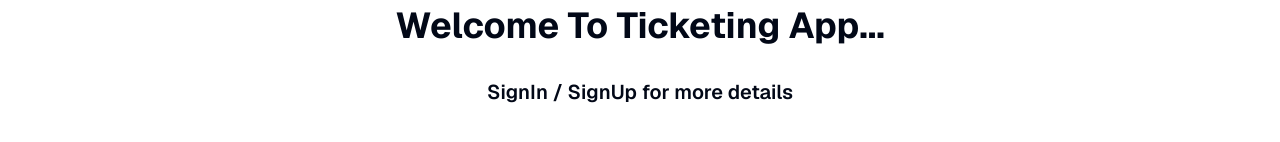
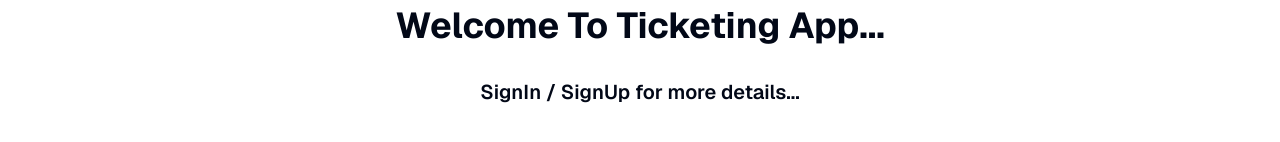
Before and after one commit to ajithdev-c/ticketing-app, a Next.js app: page / in a window 1280 px wide. Shown: the part 404-546 px from the top of the page. Built offline with nearby package versions, Linux system fonts and the light colour scheme; no server answers.

Commit message:
... added

```diff
--- a/app/page.tsx
+++ b/app/page.tsx
@@ -10,7 +10,7 @@ export default async function Index() {
         {/* <h2 className="font-medium text-xl mb-4">Next steps</h2>
         {verifySupabase ? <SignUpUserSteps /> : <ConnectSupabaseSteps />} */}
         <h1 className="text-4xl font-bold">Welcome To Ticketing App...</h1>
-        <h2 className="p-2 text-xl font-semibold">SignIn / SignUp for more details</h2>
+        <h2 className="p-2 text-xl font-semibold">SignIn / SignUp for more details...</h2>
       </main>
     </>
   );
```
